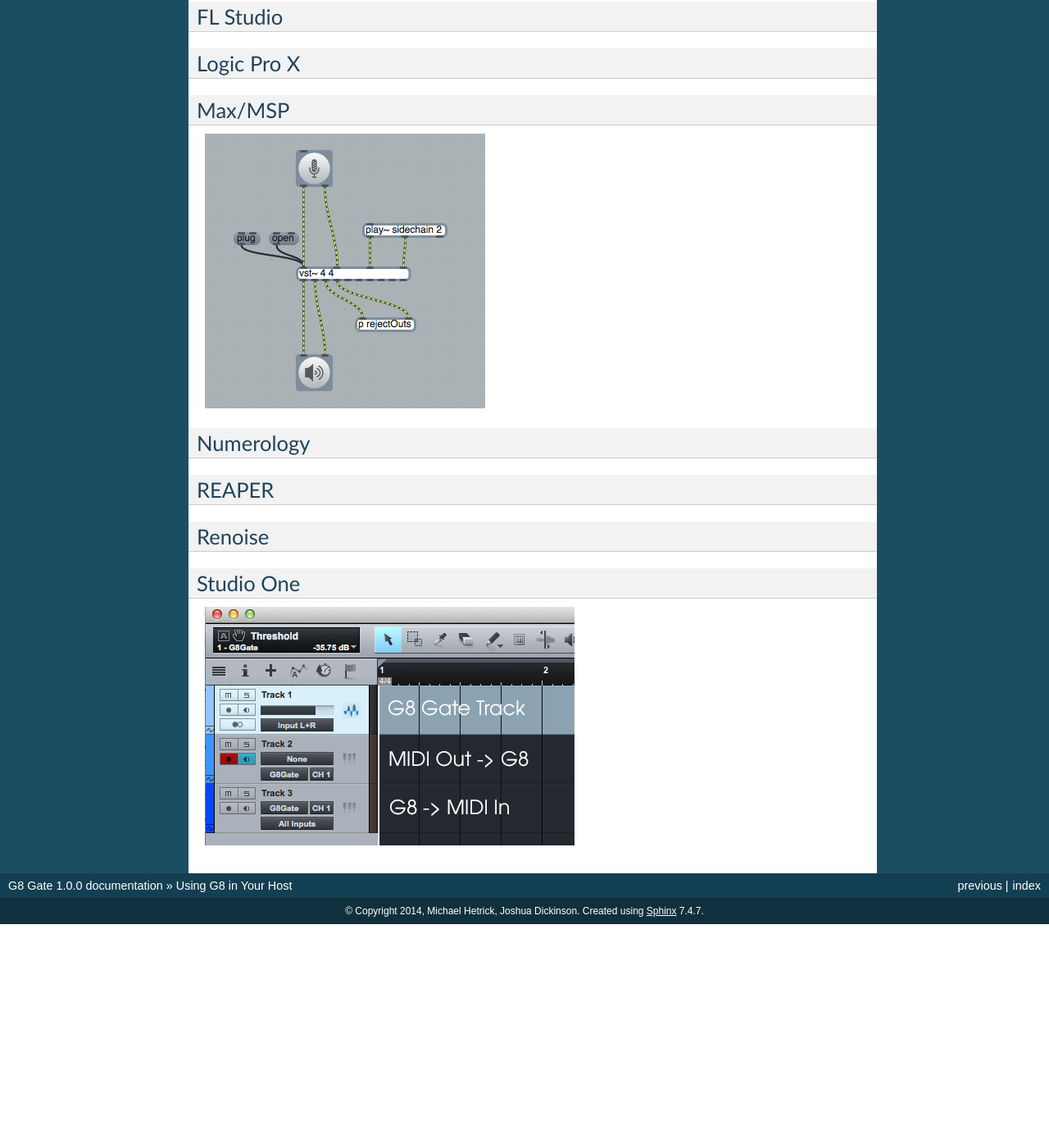
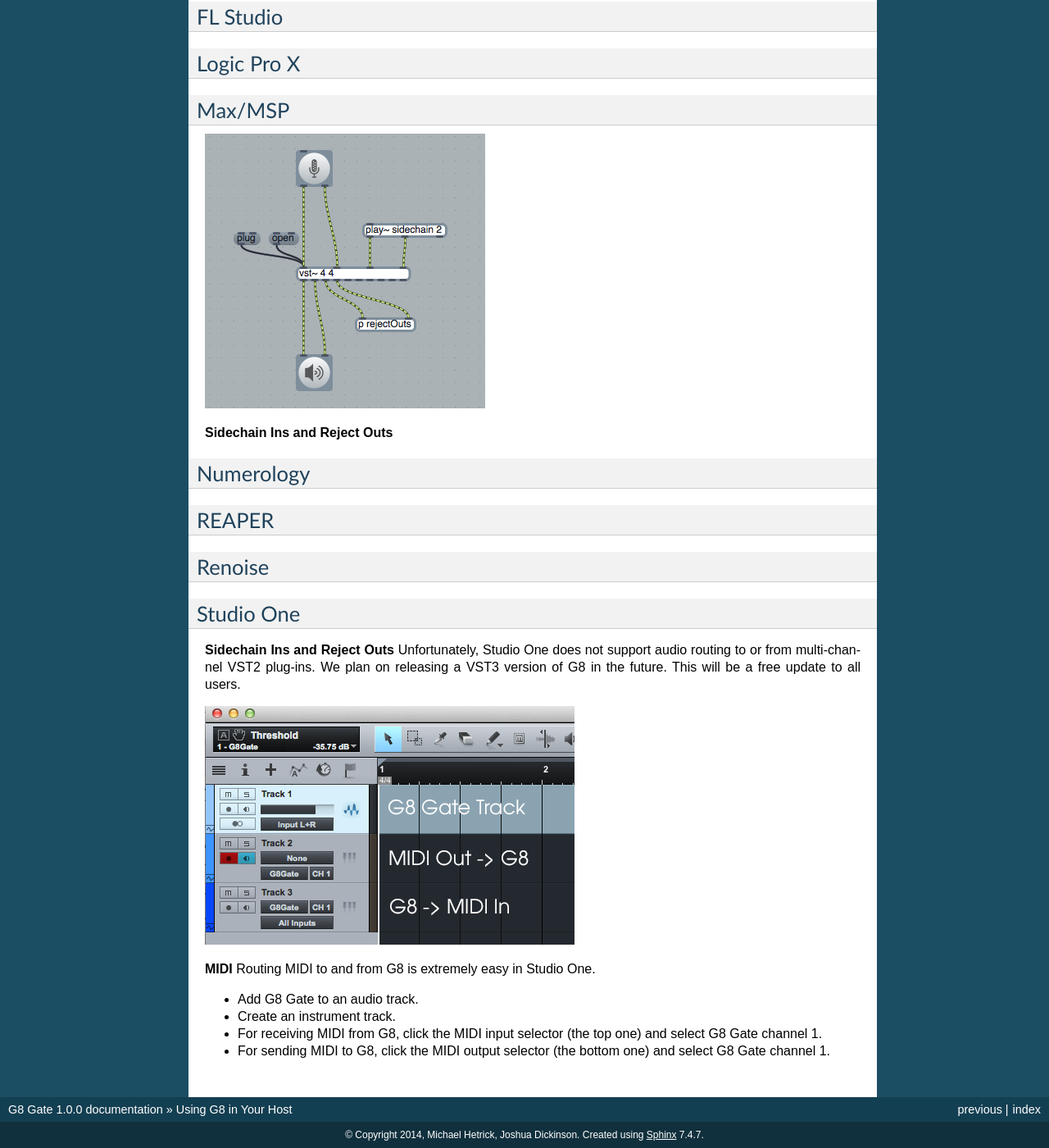
Before and after one commit to UnfilteredAudio/G8GateManual, a Sphinx documentation site: the page built from docs/hostinstructions.rst, in a window 1280 px wide and 1400 px high, scrolled down 1749 px. Shown: the whole window at 82% size. Built offline with Sphinx 7.4.7, drawn with Linux system fonts in a browser that asks for light colours; formulas are drawn with MathJax 3; pages that are not in the unit, such as notebooks, are missing from menus; before the commit the page ends 2876 px from its top, so only the background shows below that.

Commit message:
Added Studio One instructions

```diff
--- a/docs/hostinstructions.rst
+++ b/docs/hostinstructions.rst
@@ -64,6 +64,8 @@
 
 .. image:: /images/maxMSPRouting.png
 
+**Sidechain Ins and Reject Outs**
+
 
 Numerology
 ----------
@@ -77,4 +79,15 @@
 Studio One
 ----------
 
+**Sidechain Ins and Reject Outs**
+Unfortunately, Studio One does not support audio routing to or from multi-channel VST2 plug-ins. We plan on releasing a VST3 version of G8 in the future. This will be a free update to all users.
+
 .. image:: /images/studioOneMidi.png
+
+**MIDI**
+Routing MIDI to and from G8 is extremely easy in Studio One.
+
+- Add G8 Gate to an audio track.
+- Create an instrument track.
+- For receiving MIDI from G8, click the MIDI input selector (the top one) and select G8 Gate channel 1.
+- For sending MIDI to G8, click the MIDI output selector (the bottom one) and select G8 Gate channel 1.
```
